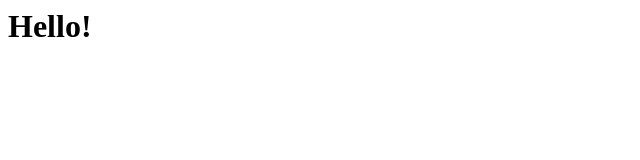
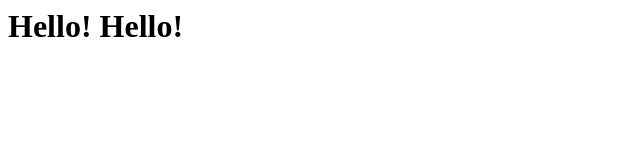
Before and after one commit to atrain773/ChessEDORatings, a plain HTML site: page index.html in a window 1280 px wide. Shown: the whole page, without its empty margins (0-640 px from the left). Drawn offline with Linux system fonts and the light colour scheme.

Commit message:
Update index.html

```diff
--- a/index.html
+++ b/index.html
@@ -1 +1 @@
-<h1>Hello!</h1>
+<h1>Hello! Hello!</h1>
```
